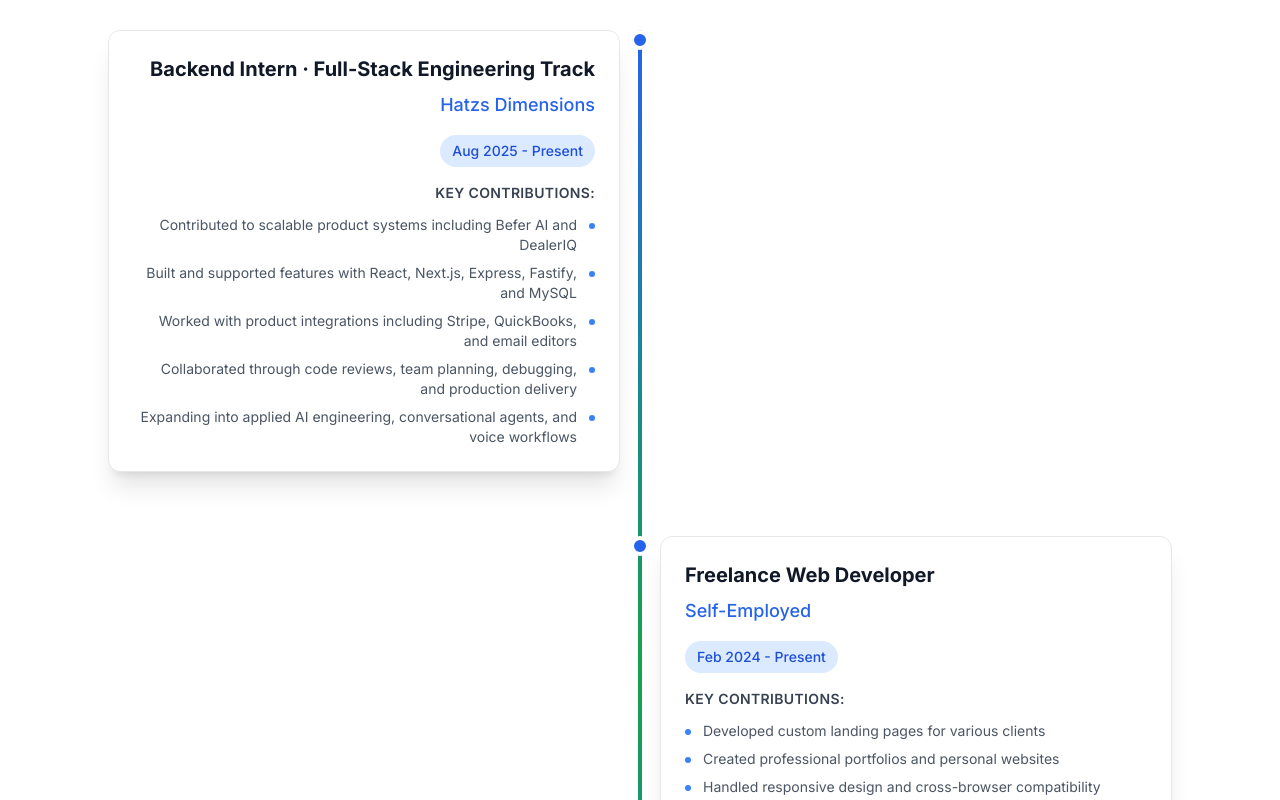
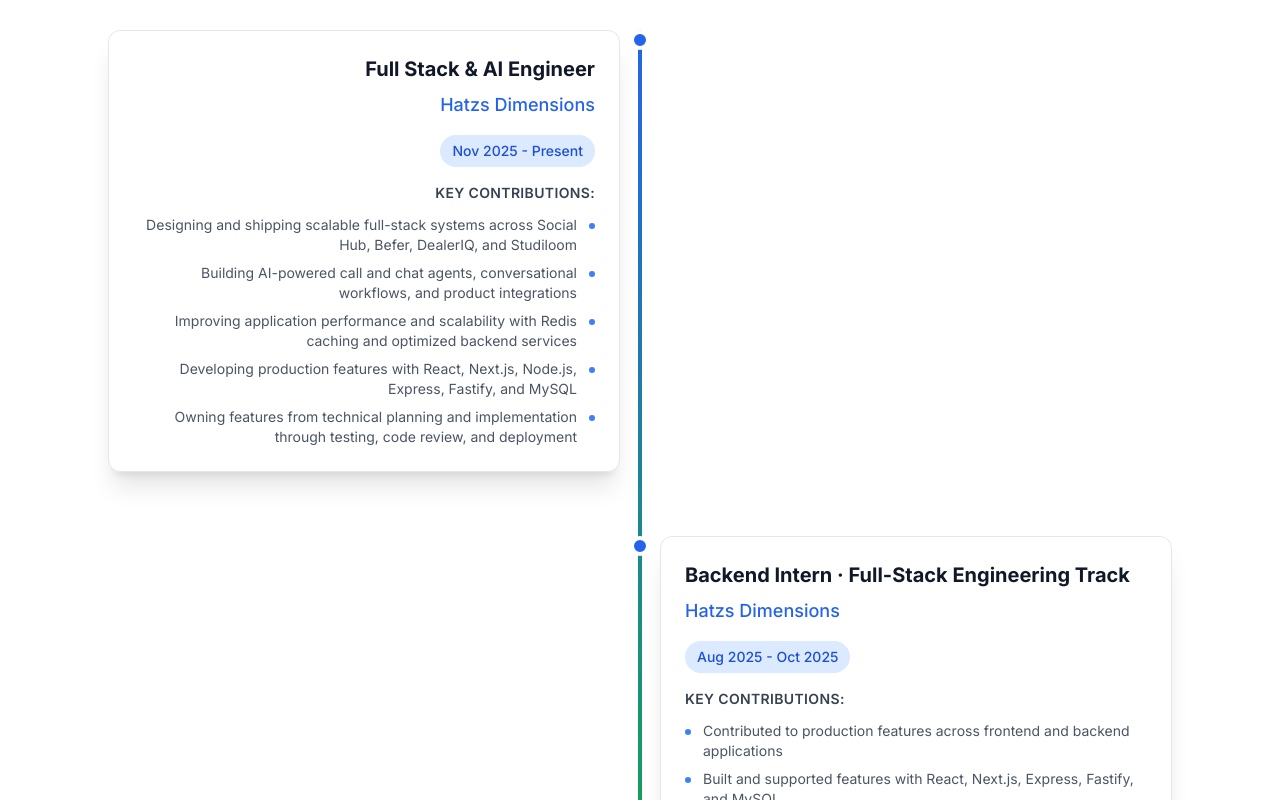
Before and after one commit to Mani-420/Personal_portfolio, a React (Vite) app: page / in a window 1280 px wide. Shown: the part 6640-7440 px from the top of the page. Built offline with nearby package versions, Linux system fonts and the light colour scheme.

Commit message:
fix: contact form fix

```diff
--- a/src/components/sections/Contact.tsx
+++ b/src/components/sections/Contact.tsx
@@ -12,9 +12,14 @@
   });
 
   const [isSubmitting, setIsSubmitting] = useState(false);
+  const [submitStatus, setSubmitStatus] = useState<{
+    type: 'success' | 'error';
+    message: string;
+  } | null>(null);
 
   const handleInputChange = (e: React.ChangeEvent<HTMLInputElement | HTMLTextAreaElement>) => {
     const { name, value } = e.target;
+    setSubmitStatus(null);
     setFormData(prev => ({
       ...prev,
       [name]: value
@@ -24,23 +29,47 @@
   const handleSubmit = async (e: React.FormEvent) => {
     e.preventDefault();
     setIsSubmitting(true);
+    setSubmitStatus(null);
 
-    // Simulate form submission
-    await new Promise(resolve => setTimeout(resolve, 2000));
+    try {
+      const response = await fetch(`https://formsubmit.co/ajax/${contactInfo.email}`, {
+        method: 'POST',
+        headers: {
+          'Content-Type': 'application/json',
+          Accept: 'application/json'
+        },
+        body: JSON.stringify({
+          ...formData,
+          _subject: `Portfolio message: ${formData.subject}`,
+          _template: 'table'
+        })
+      });
 
-    // Here you would typically send the form data to your backend
-    console.log('Form submitted:', formData);
+      const result = await response.json();
 
-    // Reset form
+      if (!response.ok || result.success === false || result.success === 'false') {
+        throw new Error(result.message || 'The message could not be delivered.');
+      }
+
       setFormData({
         name: '',
         email: '',
         subject: '',
         message: ''
       });
-
+      setSubmitStatus({
+        type: 'success',
+        message: 'Your message was sent successfully. I will get back to you soon!'
+      });
+    } catch (error) {
+      console.error('Contact form submission failed:', error);
+      setSubmitStatus({
+        type: 'error',
+        message: `Your message could not be sent. Please email me directly at ${contactInfo.email}.`
+      });
+    } finally {
       setIsSubmitting(false);
-    alert('Thank you for your message! I will get back to you soon.');
+    }
   };
 
   const contactMethods = [
@@ -248,6 +277,20 @@
                   </>
                 )}
               </button>
+
+              {submitStatus && (
+                <p
+                  role="status"
+                  aria-live="polite"
+                  className={`text-sm text-center font-medium ${
+                    submitStatus.type === 'success'
+                      ? 'text-green-600 dark:text-green-400'
+                      : 'text-red-600 dark:text-red-400'
+                  }`}
+                >
+                  {submitStatus.message}
+                </p>
+              )}
             </form>
           </AnimatedElement>
         </div>
--- a/src/data/experience.ts
+++ b/src/data/experience.ts
@@ -3,19 +3,32 @@
 export const experiences: Experience[] = [
   {
     id: '1',
-    title: 'Backend Intern · Full-Stack Engineering Track',
+    title: 'Full Stack & AI Engineer',
     company: 'Hatzs Dimensions',
-    period: 'Aug 2025 - Present',
+    period: 'Nov 2025 - Present',
     responsibilities: [
-      'Contributed to scalable product systems including Befer AI and DealerIQ',
-      'Built and supported features with React, Next.js, Express, Fastify, and MySQL',
-      'Worked with product integrations including Stripe, QuickBooks, and email editors',
-      'Collaborated through code reviews, team planning, debugging, and production delivery',
-      'Expanding into applied AI engineering, conversational agents, and voice workflows'
+      'Designing and shipping scalable full-stack systems across Social Hub, Befer, DealerIQ, and Studiloom',
+      'Building AI-powered call and chat agents, conversational workflows, and product integrations',
+      'Improving application performance and scalability with Redis caching and optimized backend services',
+      'Developing production features with React, Next.js, Node.js, Express, Fastify, and MySQL',
+      'Owning features from technical planning and implementation through testing, code review, and deployment'
     ]
   },
   {
     id: '2',
+    title: 'Backend Intern · Full-Stack Engineering Track',
+    company: 'Hatzs Dimensions',
+    period: 'Aug 2025 - Oct 2025',
+    responsibilities: [
+      'Contributed to production features across frontend and backend applications',
+      'Built and supported features with React, Next.js, Express, Fastify, and MySQL',
+      'Worked with integrations including Stripe, QuickBooks, and email editors',
+      'Collaborated through code reviews, team planning, debugging, and production delivery',
+      'Developed a strong foundation in scalable systems and applied AI engineering'
+    ]
+  },
+  {
+    id: '3',
     title: 'Freelance Web Developer',
     company: 'Self-Employed',
     period: 'Feb 2024 - Present',
@@ -28,7 +41,7 @@
     ]
   },
   {
-    id: '3',
+    id: '4',
     title: 'Web Developer',
     company: 'Smart World',
     period: 'Nov 2023 - Jan 2025',
```
Also changed, not shown: 5 other files (tests, documents, lock files or other folders). Lines whose indentation alone changed are shown as unchanged.
